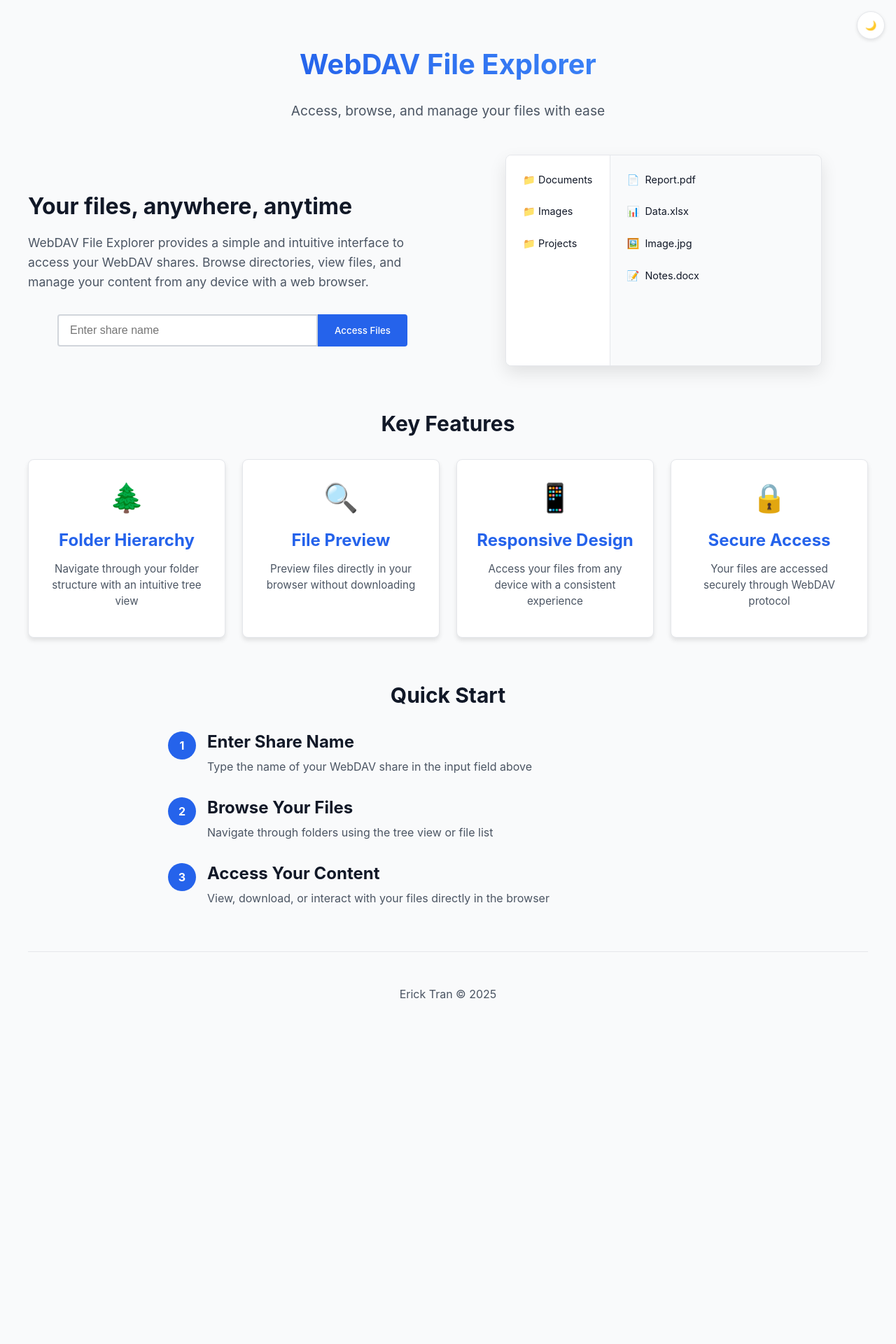
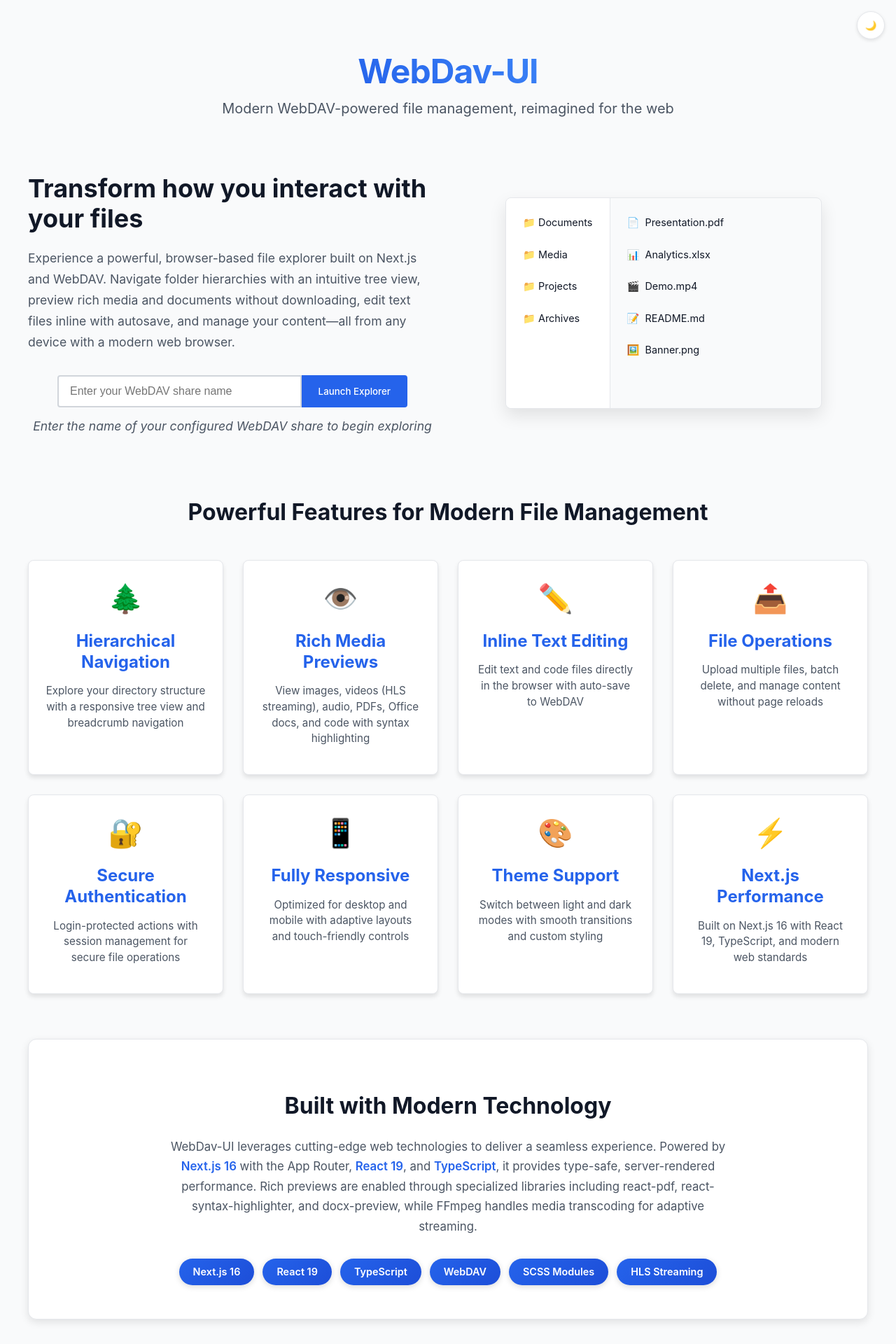
Before and after one commit to enVId-tech/WebDav-UI, a Next.js app: page / in a window 1280 px wide. Shown: the top 1920 px of the page at 70% size. Before the commit the page ends 1488 px from the top, so only its background shows below. Built offline with nearby package versions, Linux system fonts and the light colour scheme; no server answers.

Commit message:
style(app): remake homepage

```diff
--- a/app/homepage.module.scss
+++ b/app/homepage.module.scss
@@ -17,19 +17,29 @@
   margin-bottom: 3rem;
 
   h1 {
-    font-size: 2.5rem;
+    font-size: 3rem;
     margin-bottom: 0.5rem;
     background: var(--title-gradient);
     -webkit-background-clip: text;
     background-clip: text;
     color: transparent;
     display: inline-block;
+    font-weight: 700;
+    letter-spacing: -0.02em;
+
+    @media (max-width: 768px) {
+      font-size: 2.5rem;
+    }
   }
 }
 
 .subtitle {
-  font-size: 1.2rem;
+  font-size: 1.25rem;
   color: var(--text-secondary);
+  font-weight: 400;
+  max-width: 700px;
+  margin: 0 auto;
+  line-height: 1.5;
 }
 
 .heroSection {
@@ -47,13 +57,19 @@
   flex: 1;
 
   h2 {
-    font-size: 2rem;
-    margin-bottom: 1rem;
+    font-size: 2.25rem;
+    margin-bottom: 1.25rem;
     color: var(--text-primary);
+    font-weight: 700;
+    line-height: 1.2;
+
+    @media (max-width: 768px) {
+      font-size: 1.75rem;
+    }
   }
   p {
     font-size: 1.1rem;
-    line-height: 1.6;
+    line-height: 1.7;
     color: var(--text-secondary);
     margin-bottom: 1.5rem;
   }
@@ -126,15 +142,25 @@
 
   h2 {
     text-align: center;
-    margin-bottom: 2rem;
+    margin-bottom: 3rem;
     color: var(--text-primary);
+    font-size: 2rem;
+    font-weight: 700;
   }
 }
 
 .featureGrid {
   display: grid;
-  grid-template-columns: repeat(auto-fill, minmax(250px, 1fr));
-  gap: 1.5rem;
+  grid-template-columns: repeat(auto-fit, minmax(250px, 1fr));
+  gap: 1.75rem;
+
+  @media (min-width: 1024px) {
+    grid-template-columns: repeat(4, 1fr);
+  }
+
+  @media (max-width: 768px) {
+    grid-template-columns: 1fr;
+  }
 }
 
 .featureCard {
@@ -169,6 +195,14 @@
 
 .accessForm {
   margin-top: 2rem;
+}
+
+.inputHint {
+  text-align: center;
+  margin-top: 0.75rem;
+  font-size: 0.9rem;
+  color: var(--text-secondary);
+  font-style: italic;
 }
 
 .inputGroup {
@@ -232,8 +266,68 @@
 
   h2 {
     text-align: center;
+    margin-bottom: 3rem;
+    color: var(--text-primary);
+    font-size: 2rem;
+    font-weight: 700;
+  }
+}
+
+.techSection {
+  margin-bottom: 4rem;
+  background: var(--bg-card);
+  border-radius: 12px;
+  padding: 3rem 2rem;
+  border: 1px solid var(--border-color);
+  box-shadow: 0 4px 12px var(--shadow-color);
+
+  h2 {
+    text-align: center;
+    margin-bottom: 1.5rem;
+    color: var(--text-primary);
+    font-size: 2rem;
+    font-weight: 700;
+  }
+}
+
+.techContent {
+  max-width: 800px;
+  margin: 0 auto;
+  text-align: center;
+
+  p {
+    font-size: 1.05rem;
+    line-height: 1.7;
+    color: var(--text-secondary);
     margin-bottom: 2rem;
-    color: var(--text-primary);
+
+    strong {
+      color: var(--accent-color);
+      font-weight: 600;
+    }
+  }
+}
+
+.techStack {
+  display: flex;
+  flex-wrap: wrap;
+  justify-content: center;
+  gap: 0.75rem;
+}
+
+.techBadge {
+  background: linear-gradient(135deg, var(--accent-color), var(--accent-hover));
+  color: var(--button-text);
+  padding: 0.5rem 1.25rem;
+  border-radius: 20px;
+  font-size: 0.9rem;
+  font-weight: 600;
+  box-shadow: 0 2px 8px rgba(0, 0, 0, 0.15);
+  transition: transform 0.2s ease, box-shadow 0.2s ease;
+
+  &:hover {
+    transform: translateY(-2px);
+    box-shadow: 0 4px 12px rgba(0, 0, 0, 0.2);
   }
 }
 
--- a/app/page.tsx
+++ b/app/page.tsx
@@ -30,17 +30,18 @@ export default function HomePage() {
             <ThemeToggle />
             <div className={styles.container}>
                 <header className={styles.header}>
-                    <h1>WebDAV File Explorer</h1>
-                    <p className={styles.subtitle}>Access, browse, and manage your files with ease</p>
+                    <h1>WebDav-UI</h1>
+                    <p className={styles.subtitle}>Modern WebDAV-powered file management, reimagined for the web</p>
                 </header>
 
                 <section className={styles.heroSection}>
                     <div className={styles.heroContent}>
-                        <h2>Your files, anywhere, anytime</h2>
+                        <h2>Transform how you interact with your files</h2>
                         <p>
-                            WebDAV File Explorer provides a simple and intuitive interface to access
-                            your WebDAV shares. Browse directories, view files, and manage your content
-                            from any device with a web browser.
+                            Experience a powerful, browser-based file explorer built on Next.js and WebDAV.
+                            Navigate folder hierarchies with an intuitive tree view, preview rich media and
+                            documents without downloading, edit text files inline with autosave, and manage
+                            your content—all from any device with a modern web browser.
                         </p>
 
                         <form className={styles.accessForm} onSubmit={accessShare}>
@@ -49,88 +50,136 @@ export default function HomePage() {
                                     type="text"
                                     value={shareInput}
                                     onChange={(e) => setShareInput(e.target.value)}
-                                    placeholder="Enter share name"
+                                    placeholder="Enter your WebDAV share name"
                                     className={styles.shareInput}
+                                    aria-label="WebDAV share name"
                                 />
                                 <button type="submit" className={styles.accessButton}>
-                                    Access Files
+                                    Launch Explorer
                                 </button>
                             </div>
                             {error && <div className={styles.errorMessage}>{error}</div>}
+                            <p className={styles.inputHint}>
+                                Enter the name of your configured WebDAV share to begin exploring
+                            </p>
                         </form>
                     </div>
                     <div className={styles.heroImage}>
                         <div className={styles.fileExplorerImage}>
                             <div className={styles.mockTreeView}>
                                 <div className={styles.mockFolder}>📁 Documents</div>
-                                <div className={styles.mockFolder}>📁 Images</div>
+                                <div className={styles.mockFolder}>📁 Media</div>
                                 <div className={styles.mockFolder}>📁 Projects</div>
+                                <div className={styles.mockFolder}>📁 Archives</div>
                             </div>
                             <div className={styles.mockFileView}>
-                                <div className={styles.mockFileRow}><span>📄</span> Report.pdf</div>
-                                <div className={styles.mockFileRow}><span>📊</span> Data.xlsx</div>
-                                <div className={styles.mockFileRow}><span>🖼️</span> Image.jpg</div>
-                                <div className={styles.mockFileRow}><span>📝</span> Notes.docx</div>
+                                <div className={styles.mockFileRow}><span>📄</span> Presentation.pdf</div>
+                                <div className={styles.mockFileRow}><span>📊</span> Analytics.xlsx</div>
+                                <div className={styles.mockFileRow}><span>🎬</span> Demo.mp4</div>
+                                <div className={styles.mockFileRow}><span>📝</span> README.md</div>
+                                <div className={styles.mockFileRow}><span>🖼️</span> Banner.png</div>
                             </div>
                         </div>
                     </div>
                 </section>
 
                 <section className={styles.featuresSection}>
-                    <h2>Key Features</h2>
+                    <h2>Powerful Features for Modern File Management</h2>
                     <div className={styles.featureGrid}>
                         <div className={styles.featureCard}>
                             <div className={styles.featureIcon}>🌲</div>
-                            <h3>Folder Hierarchy</h3>
-                            <p>Navigate through your folder structure with an intuitive tree view</p>
+                            <h3>Hierarchical Navigation</h3>
+                            <p>Explore your directory structure with a responsive tree view and breadcrumb navigation</p>
                         </div>
                         <div className={styles.featureCard}>
-                            <div className={styles.featureIcon}>🔍</div>
-                            <h3>File Preview</h3>
-                            <p>Preview files directly in your browser without downloading</p>
+                            <div className={styles.featureIcon}>👁️</div>
+                            <h3>Rich Media Previews</h3>
+                            <p>View images, videos (HLS streaming), audio, PDFs, Office docs, and code with syntax highlighting</p>
+                        </div>
+                        <div className={styles.featureCard}>
+                            <div className={styles.featureIcon}>✏️</div>
+                            <h3>Inline Text Editing</h3>
+                            <p>Edit text and code files directly in the browser with auto-save to WebDAV</p>
+                        </div>
+                        <div className={styles.featureCard}>
+                            <div className={styles.featureIcon}>📤</div>
+                            <h3>File Operations</h3>
+                            <p>Upload multiple files, batch delete, and manage content without page reloads</p>
+                        </div>
+                        <div className={styles.featureCard}>
+                            <div className={styles.featureIcon}>🔐</div>
+                            <h3>Secure Authentication</h3>
+                            <p>Login-protected actions with session management for secure file operations</p>
                         </div>
                         <div className={styles.featureCard}>
                             <div className={styles.featureIcon}>📱</div>
-                            <h3>Responsive Design</h3>
-                            <p>Access your files from any device with a consistent experience</p>
+                            <h3>Fully Responsive</h3>
+                            <p>Optimized for desktop and mobile with adaptive layouts and touch-friendly controls</p>
                         </div>
                         <div className={styles.featureCard}>
-                            <div className={styles.featureIcon}>🔒</div>
-                            <h3>Secure Access</h3>
-                            <p>Your files are accessed securely through WebDAV protocol</p>
+                            <div className={styles.featureIcon}>🎨</div>
+                            <h3>Theme Support</h3>
+                            <p>Switch between light and dark modes with smooth transitions and custom styling</p>
+                        </div>
+                        <div className={styles.featureCard}>
+                            <div className={styles.featureIcon}>⚡</div>
+                            <h3>Next.js Performance</h3>
+                            <p>Built on Next.js 16 with React 19, TypeScript, and modern web standards</p>
+                        </div>
+                    </div>
+                </section>
+
+                <section className={styles.techSection}>
+                    <h2>Built with Modern Technology</h2>
+                    <div className={styles.techContent}>
+                        <p>
+                            WebDav-UI leverages cutting-edge web technologies to deliver a seamless experience.
+                            Powered by <strong>Next.js 16</strong> with the App Router, <strong>React 19</strong>,
+                            and <strong>TypeScript</strong>, it provides type-safe, server-rendered performance.
+                            Rich previews are enabled through specialized libraries including react-pdf,
+                            react-syntax-highlighter, and docx-preview, while FFmpeg handles media transcoding
+                            for adaptive streaming.
+                        </p>
+                        <div className={styles.techStack}>
+                            <span className={styles.techBadge}>Next.js 16</span>
+                            <span className={styles.techBadge}>React 19</span>
+                            <span className={styles.techBadge}>TypeScript</span>
+                            <span className={styles.techBadge}>WebDAV</span>
+                            <span className={styles.techBadge}>SCSS Modules</span>
+                            <span className={styles.techBadge}>HLS Streaming</span>
                         </div>
                     </div>
                 </section>
 
                 <section className={styles.quickStartSection}>
-                    <h2>Quick Start</h2>
+                    <h2>Get Started in Seconds</h2>
                     <div className={styles.quickStartSteps}>
                         <div className={styles.step}>
                             <div className={styles.stepNumber}>1</div>
                             <div className={styles.stepContent}>
-                                <h3>Enter Share Name</h3>
-                                <p>Type the name of your WebDAV share in the input field above</p>
+                                <h3>Access Your Share</h3>
+                                <p>Enter the name of your WebDAV share in the input field above and click "Launch Explorer"</p>
                             </div>
                         </div>
                         <div className={styles.step}>
                             <div className={styles.stepNumber}>2</div>
                             <div className={styles.stepContent}>
-                                <h3>Browse Your Files</h3>
-                                <p>Navigate through folders using the tree view or file list</p>
+                                <h3>Navigate Intuitively</h3>
+                                <p>Use the tree view sidebar or file list to browse directories and locate your content</p>
                             </div>
                         </div>
                         <div className={styles.step}>
                             <div className={styles.stepNumber}>3</div>
                             <div className={styles.stepContent}>
-                                <h3>Access Your Content</h3>
-                                <p>View, download, or interact with your files directly in the browser</p>
+                                <h3>Preview & Manage</h3>
+                                <p>Click files to preview them in-browser, upload new content, or edit text files inline with autosave</p>
                             </div>
                         </div>
                     </div>
                 </section>
 
                 <footer className={styles.footer}>
-                    <p>Erick Tran © {new Date().getFullYear()}</p>
+                    <p>WebDav-UI © {new Date().getFullYear()} Erick Tran • Built with Next.js & WebDAV</p>
                 </footer>
             </div>
         </div>
```
